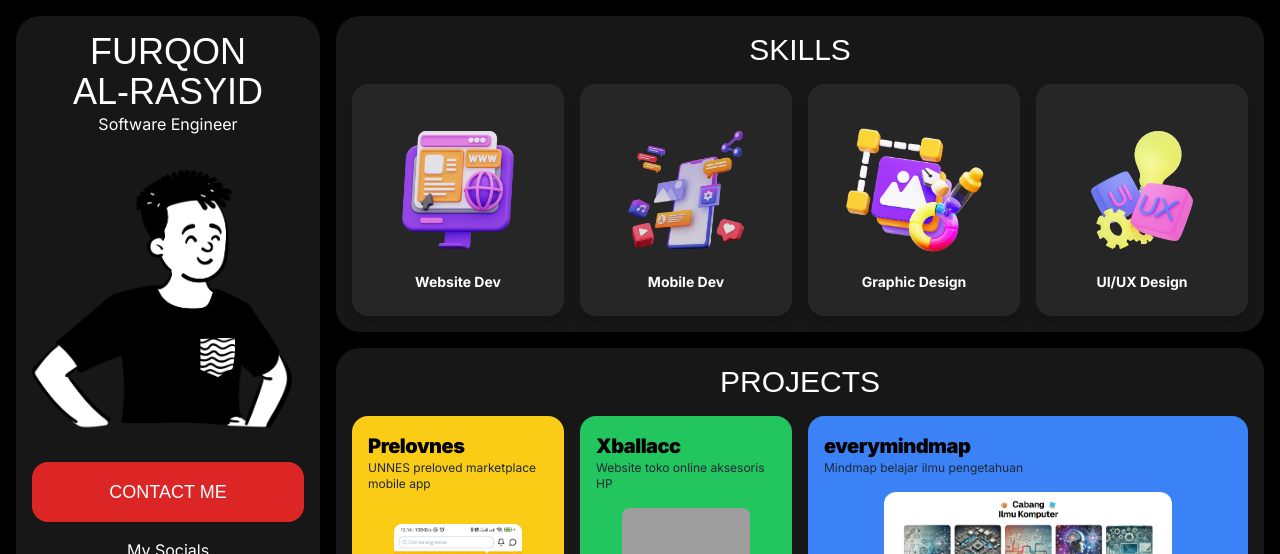
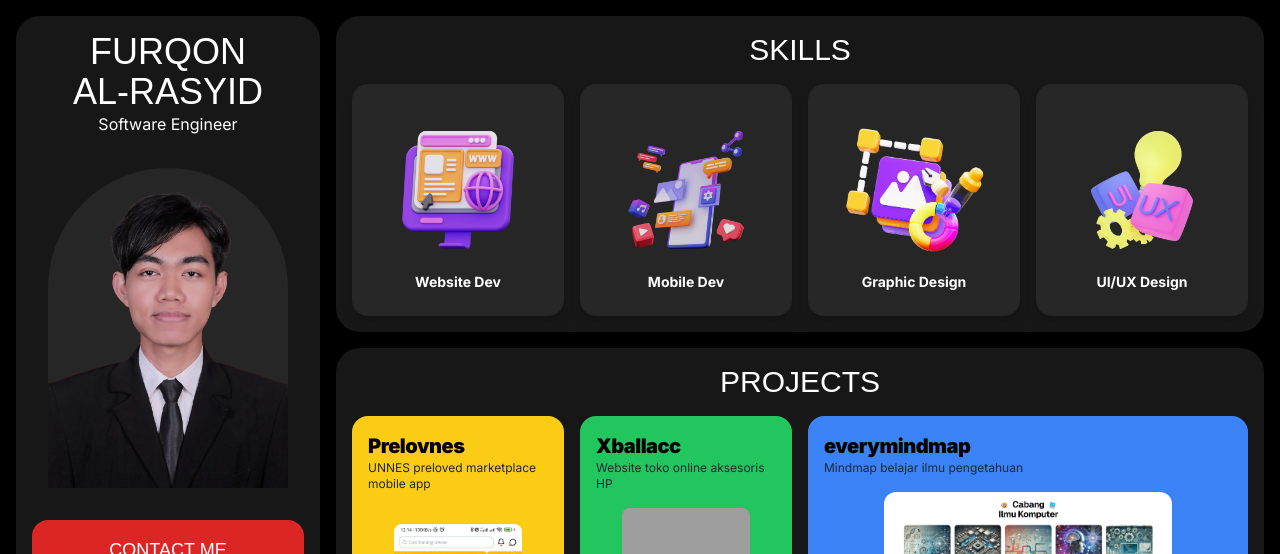
Before and after one commit to furqonStudio/furqon-studio-portfolio-2024, a Next.js app: page / in a window 1280 px wide. Shown: the top 554 px of the page. Built offline with nearby package versions, Linux system fonts and the light colour scheme; grey boxes are pictures that could not be loaded; a web font is replaced by a local one.

Commit message:
fix: change useInView from motion

```diff
--- a/package.json
+++ b/package.json
@@ -13,8 +13,7 @@
     "next": "14.2.14",
     "react": "^18",
     "react-dom": "^18",
-    "react-icons": "^5.3.0",
-    "react-intersection-observer": "^9.14.1"
+    "react-icons": "^5.3.0"
   },
   "devDependencies": {
     "@types/node": "^20",
--- a/src/components/atomic/CustomButton.tsx
+++ b/src/components/atomic/CustomButton.tsx
@@ -1,22 +1,20 @@
-import { motion } from 'motion/react'
-import { useInView } from 'react-intersection-observer'
+import { motion, useInView } from 'motion/react'
+import { useRef } from 'react'
 
 interface CustomButtonProps {
   text: string
 }
 
 export const CustomButton: React.FC<CustomButtonProps> = ({ text }) => {
-  const { ref, inView } = useInView({
-    threshold: 0.1,
-    triggerOnce: true,
-  })
+  const ref = useRef<HTMLDivElement>(null)
+  const isInView = useInView(ref, { once: true, amount: 0.2 })
 
   return (
     <motion.div
       ref={ref}
       className={`bg-red-600 hover:bg-purple-600 transition-all duration-300 ease-in-out hover:scale-95 p-4 text-lg text-center rounded-2xl font-gasoek text-white hover:cursor-pointer md:max-w-md md:m-auto `}
       initial={{ opacity: 0 }}
-      animate={inView ? { opacity: 1 } : { opacity: 0 }}
+      animate={isInView ? { opacity: 1 } : { opacity: 0 }}
       transition={{ duration: 0.5 }}
     >
       {text}
--- a/src/components/molecules/Timelines.tsx
+++ b/src/components/molecules/Timelines.tsx
@@ -1,6 +1,5 @@
-import React from 'react'
-import { useInView } from 'react-intersection-observer'
-import { motion } from 'motion/react'
+import React, { useRef } from 'react'
+import { motion, useInView } from 'motion/react'
 
 type TimelineItem = {
   title: string
@@ -29,10 +28,8 @@ const fadeInVariants = {
 }
 
 export const Timelines: React.FC<TimelinesProps> = ({ timelines }) => {
-  const [ref, inView] = useInView({
-    threshold: 0.1,
-    triggerOnce: true,
-  })
+  const ref = useRef<HTMLOListElement>(null)
+  const isInView = useInView(ref, { once: true, amount: 0.2 })
 
   return (
     <div className="p-4">
@@ -43,13 +40,13 @@ export const Timelines: React.FC<TimelinesProps> = ({ timelines }) => {
             key={index}
             variants={fadeInVariants}
             initial="hidden"
-            animate={inView ? 'visible' : 'hidden'}
+            animate={isInView ? 'visible' : 'hidden'}
             custom={index}
           >
             <motion.span
               className="absolute flex items-center justify-center size-4 rounded-full -start-2 group-hover:bg-red-600 group-hover:ring-4 ring-red-600 bg-gray-700 transition ease-in-out duration-700"
-              initial={{ opacity: 0 }} // Ubah posisi awal icon
-              animate={inView ? { opacity: 1 } : { opacity: 0 }}
+              initial={{ opacity: 0 }}
+              animate={isInView ? { opacity: 1 } : { opacity: 0 }}
               transition={{
                 delay: 1.5 + index * 0.5,
               }}
--- a/src/components/section/ContactSection.tsx
+++ b/src/components/section/ContactSection.tsx
@@ -1,20 +1,18 @@
 import { CustomButton } from '../atomic/CustomButton'
 import { SocialMedia } from '../molecules/SocialMedia'
-import { useInView } from 'react-intersection-observer'
-import { motion } from 'motion/react'
+import { motion, useInView } from 'motion/react'
+import { useRef } from 'react'
 
 export const ContactSection = ({ id }: { id: string }) => {
-  const { ref, inView } = useInView({
-    threshold: 0.1,
-    triggerOnce: true,
-  })
+  const ref = useRef<HTMLDivElement>(null)
+  const isInView = useInView(ref, { once: true, amount: 0.2 })
 
   return (
     <section id={id} ref={ref} className="section-style lg:hidden">
       <motion.h2
         className="text-white font-gasoek text-center text-3xl"
         initial={{ opacity: 0, y: -20 }}
-        animate={inView ? { opacity: 1, y: 0 } : { opacity: 0, y: -20 }}
+        animate={isInView ? { opacity: 1, y: 0 } : { opacity: 0, y: -20 }}
         transition={{ duration: 0.6 }}
       >
         Let&apos;s Work Together!
@@ -22,7 +20,7 @@ export const ContactSection = ({ id }: { id: string }) => {
       <CustomButton text="CONTACT ME" />
       <motion.div
         initial={{ opacity: 0, y: 20 }}
-        animate={inView ? { opacity: 1, y: 0 } : { opacity: 0, y: 20 }}
+        animate={isInView ? { opacity: 1, y: 0 } : { opacity: 0, y: 20 }}
         transition={{ duration: 0.6, delay: 0.4 }}
       >
         <SocialMedia />
--- a/src/components/section/EducationAndExperiencesSection.tsx
+++ b/src/components/section/EducationAndExperiencesSection.tsx
@@ -5,24 +5,22 @@ import {
 } from '@/data/data'
 import Image from 'next/image'
 import { Timelines } from '../molecules/Timelines'
-import { useInView } from 'react-intersection-observer'
-import { motion } from 'motion/react'
+import { motion, useInView } from 'motion/react'
+import { useRef } from 'react'
 
 export const EducationAndExperiencesSection = ({ id }: { id: string }) => {
-  const { ref: educationRef, inView: educationInView } = useInView({
-    threshold: 0.1,
-    triggerOnce: true,
+  // Refs for each section
+  const educationRef = useRef<HTMLDivElement>(null)
+  const certificationRef = useRef<HTMLDivElement>(null)
+  const experienceRef = useRef<HTMLDivElement>(null)
+
+  // useInView for each section
+  const educationInView = useInView(educationRef, { once: true, amount: 0.2 })
+  const certificationInView = useInView(certificationRef, {
+    once: true,
+    amount: 0.2,
   })
-
-  const { ref: certificationRef, inView: certificationInView } = useInView({
-    threshold: 0.1,
-    triggerOnce: true,
-  })
-
-  const { ref: experienceRef, inView: experienceInView } = useInView({
-    threshold: 0.1,
-    triggerOnce: true,
-  })
+  const experienceInView = useInView(experienceRef, { once: true, amount: 0.2 })
 
   return (
     <section id={id} className="section-style">
@@ -82,7 +80,7 @@ export const EducationAndExperiencesSection = ({ id }: { id: string }) => {
             }
             transition={{ duration: 0.6, delay: 0.5 }} // Delay for Certifications
           >
-            <div className="flex flex-row items-center justify-center gap-2 lg:justify-start md:mt-6">
+            <div className="flex flex-row items-center justify-center gap-2 lg:justify-start mt-6">
               <Image
                 src={'/assets/icons/certificate.png'}
                 alt="certification"
--- a/src/components/section/ProfileSection.tsx
+++ b/src/components/section/ProfileSection.tsx
@@ -1,20 +1,18 @@
 import Image from 'next/image'
 import { CustomButton } from '../atomic/CustomButton'
 import { SocialMedia } from '../molecules/SocialMedia'
-import { useInView } from 'react-intersection-observer'
-import { motion } from 'motion/react'
+import { motion, useInView } from 'motion/react'
+import { useRef } from 'react'
 
 export const ProfileSection = ({ id }: { id: string }) => {
-  const { ref, inView } = useInView({
-    threshold: 0.1, // Trigger when 10% of the section is visible
-    triggerOnce: true, // Only trigger once when it comes into view
-  })
+  const ref = useRef<HTMLDivElement>(null)
+  const isInView = useInView(ref, { once: true, amount: 0.2 })
 
   return (
     <section ref={ref} id={id} className="lg:mr-0 section-style">
       <motion.div
         initial={{ opacity: 0, y: -20 }}
-        animate={inView ? { opacity: 1, y: 0 } : { opacity: 0, y: -20 }} // Trigger animation on visibility
+        animate={isInView ? { opacity: 1, y: 0 } : { opacity: 0, y: -20 }}
         transition={{ duration: 0.6 }}
         className="text-white text-center"
       >
@@ -29,24 +27,24 @@ export const ProfileSection = ({ id }: { id: string }) => {
         <motion.div
           initial={{ opacity: 0, scale: 0.8 }}
           animate={
-            inView ? { opacity: 1, scale: 1 } : { opacity: 0, scale: 0.8 }
-          } // Trigger animation on visibility
+            isInView ? { opacity: 1, scale: 1 } : { opacity: 0, scale: 0.8 }
+          }
           transition={{ duration: 0.6 }}
-          className="m-auto"
+          className="m-auto p-4"
         >
           <Image
             alt="furqon-al-rasyid"
-            src={'/assets/furqon-avatar.png'}
+            src={'/assets/profile-picture.png'}
             width={400}
             height={400}
-            className="m-auto"
+            className="m-auto rounded-t-full bg-neutral-800"
           />
         </motion.div>
         <CustomButton text="CONTACT ME" />
       </div>
       <motion.div
         initial={{ opacity: 0, y: 20 }}
-        animate={inView ? { opacity: 1, y: 0 } : { opacity: 0, y: 20 }} // Trigger animation on visibility
+        animate={isInView ? { opacity: 1, y: 0 } : { opacity: 0, y: 20 }} // Trigger animation on visibility
         transition={{ duration: 0.6 }}
         className="space-y-2 text-center"
       >
--- a/src/components/section/ProjectsSection.tsx
+++ b/src/components/section/ProjectsSection.tsx
@@ -5,19 +5,18 @@ import { motion, useInView } from 'motion/react'
 
 export const ProjectSection = ({ id }: { id: string }) => {
   const [visibleCount, setVisibleCount] = useState(3)
-  const [isMdScreen, setIsMdScreen] = useState(false) // Default to false
+  const [isMdScreen, setIsMdScreen] = useState(false)
 
   const ref = useRef(null)
   const buttonRef = useRef(null)
   const isInView = useInView(ref, { once: true })
-  const isButtonInView = useInView(buttonRef, { once: true }) // Track button visibility
+  const isButtonInView = useInView(buttonRef, { once: true })
 
   useEffect(() => {
     const handleResize = () => {
       setIsMdScreen(window.innerWidth >= 768)
     }
 
-    // Run once to set initial value on the client side
     handleResize()
 
     window.addEventListener('resize', handleResize)
--- a/src/components/section/SkillsSection.tsx
+++ b/src/components/section/SkillsSection.tsx
@@ -1,11 +1,11 @@
 import { Skills } from '@/data/data'
 import Image from 'next/image'
-import { motion, useInView } from 'framer-motion'
+import { motion, useInView } from 'motion/react'
 import { useRef } from 'react'
 
 export const SkillsSection = ({ id }: { id: string }) => {
   const ref = useRef<HTMLDivElement>(null)
-  const inView = useInView(ref, { once: true })
+  const inView = useInView(ref, { once: true, amount: 0.2 })
 
   return (
     <section ref={ref} id={id} className="section-style">
```
Also changed, not shown: public/assets/profile-picture.png (added), 1 other file (tests, documents, lock files or other folders).
